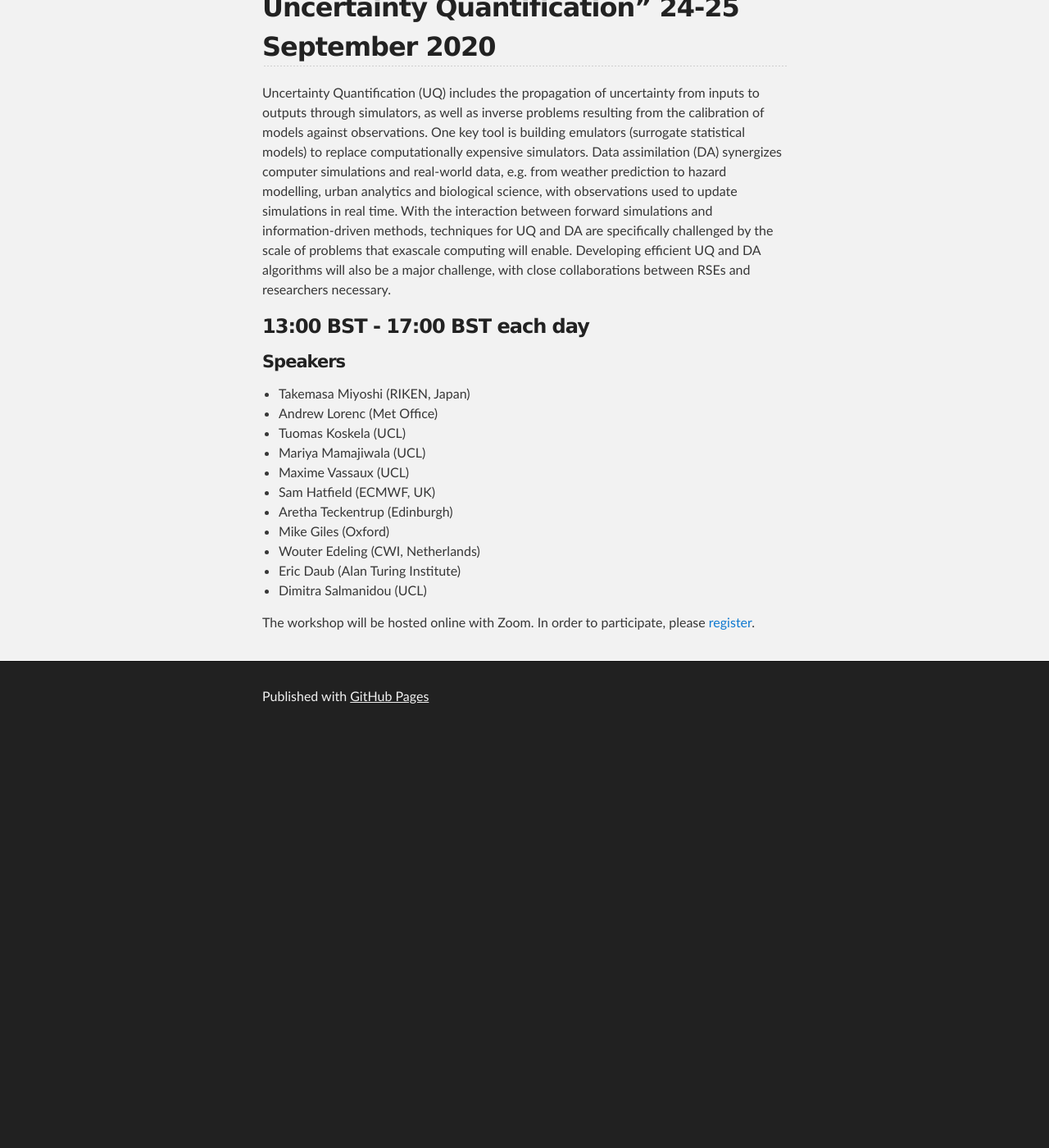
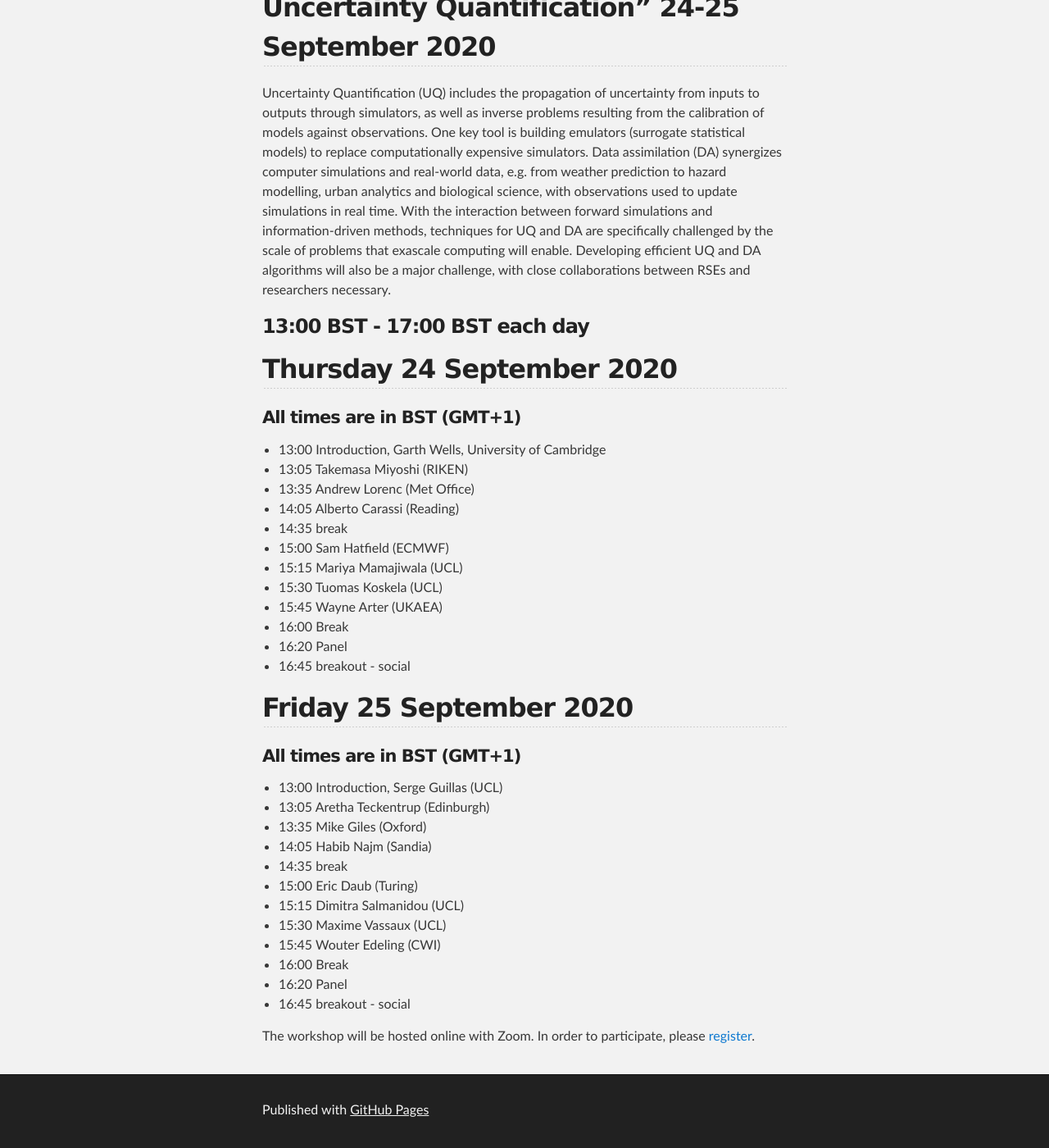
Before and after one commit to Excalibur-SLE/Excalibur-SLE.github.io, a Jekyll site: the page built from workshop2.md, in a window 1280 px wide and 1400 px high, scrolled down 323 px. Shown: the whole window at 82% size. Built offline with Jekyll 4.4.1, drawn with Linux system fonts in a browser that asks for light colours; our own code applies the rules of GitHub Pages for plain Markdown files; before the commit the page ends 1219 px from its top, so only the background shows below that.

Commit message:
Update workshop2.md

```diff
--- a/workshop2.md
+++ b/workshop2.md
@@ -21,18 +21,37 @@ researchers necessary.
 
 ### 13:00 BST - 17:00 BST each day
 
-#### Speakers
+## Thursday 24 September 2020
+#### All times are in BST (GMT+1)
 
-- Takemasa Miyoshi (RIKEN, Japan)
-- Andrew Lorenc (Met Office)
-- Tuomas Koskela (UCL)
-- Mariya Mamajiwala (UCL)
-- Maxime Vassaux (UCL)
-- Sam Hatfield (ECMWF, UK)
-- Aretha Teckentrup (Edinburgh)
-- Mike Giles (Oxford)
-- Wouter Edeling (CWI, Netherlands)
-- Eric Daub (Alan Turing Institute)
-- Dimitra Salmanidou (UCL)
+- 13:00	Introduction, Garth Wells, University of Cambridge
+- 13:05	Takemasa Miyoshi (RIKEN)
+- 13:35	Andrew Lorenc (Met Office)
+- 14:05	Alberto Carassi (Reading)
+- 14:35	break
+- 15:00	Sam Hatfield (ECMWF)
+- 15:15	Mariya Mamajiwala (UCL)
+- 15:30	Tuomas Koskela (UCL)
+- 15:45	Wayne Arter (UKAEA)
+- 16:00	Break
+- 16:20	Panel
+- 16:45	breakout - social
+
+## Friday 25 September 2020
+#### All times are in BST (GMT+1)
+
+- 13:00	Introduction, Serge Guillas (UCL)
+- 13:05	Aretha Teckentrup (Edinburgh)
+- 13:35	Mike Giles (Oxford)
+- 14:05	Habib Najm (Sandia)
+- 14:35	break
+- 15:00	Eric Daub (Turing)
+- 15:15	Dimitra Salmanidou (UCL)
+- 15:30	Maxime Vassaux (UCL)
+- 15:45	Wouter Edeling (CWI)
+- 16:00	Break
+- 16:20	Panel
+- 16:45	breakout - social
+
 
 The workshop will be hosted online with Zoom. In order to participate, please [register](https://www.eventbrite.co.uk/e/workshop-on-exascale-uncertainty-quantification-and-data-assimilation-tickets-117832627561).
```
